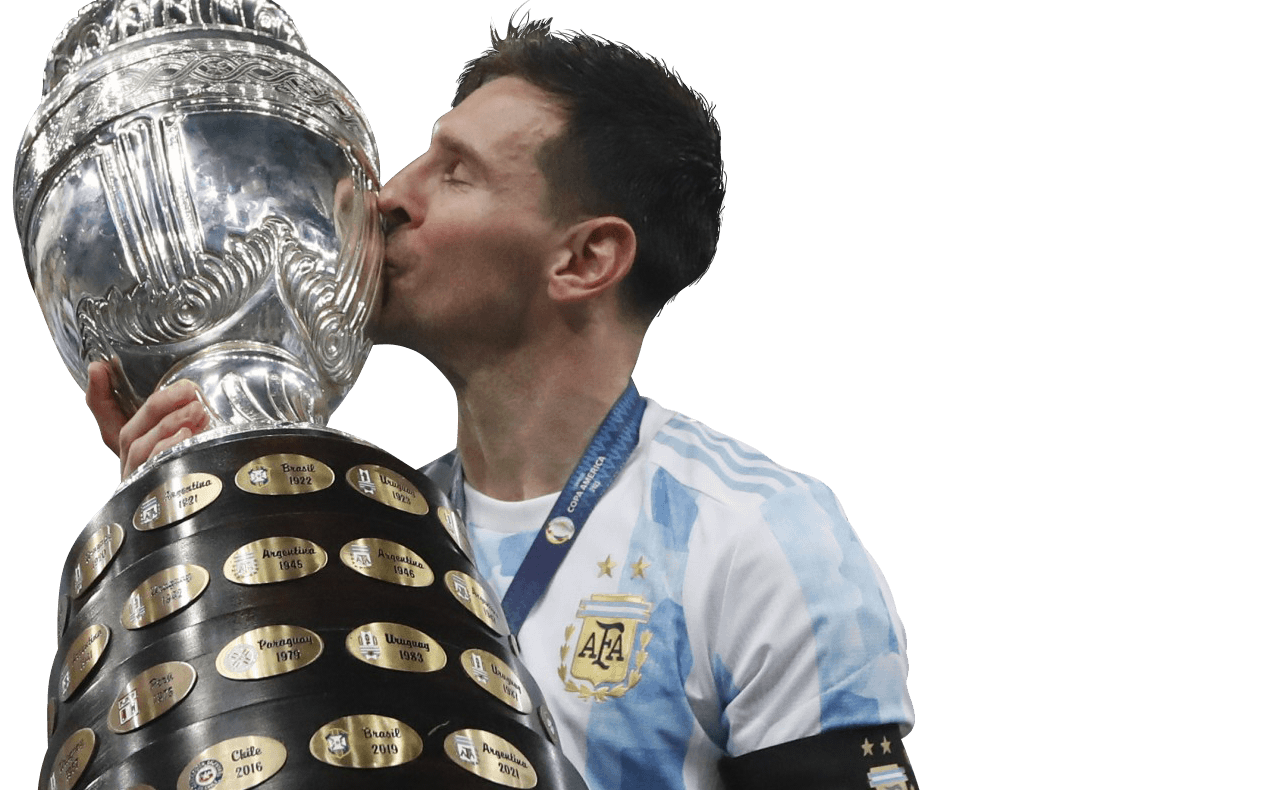
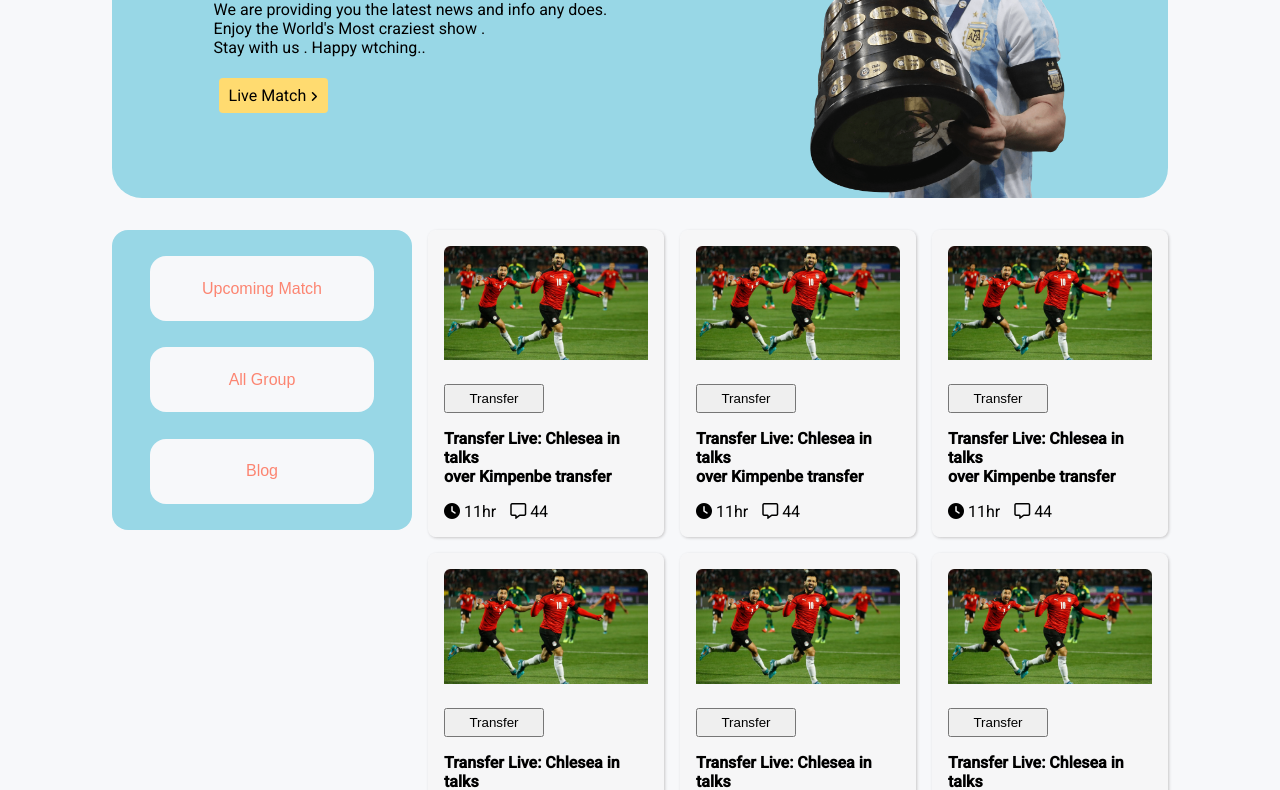
Before and after one commit to FmHasibul/secound-assignment, a plain HTML site: page index.html in a window 1280 px wide. Shown: the part 213-1003 px from the top of the page. Drawn offline with Linux system fonts and the light colour scheme; the site is published under a folder, as on GitHub Pages, so addresses that start at the root find nothing.

Commit message:
mistake resolved

```diff
--- a/index.html
+++ b/index.html
@@ -6,24 +6,8 @@
     <meta http-equiv="X-UA-Compatible" content="IE=edge">
     <meta name="viewport" content="width=device-width, initial-scale=1.0">
     <title>Sports Domain</title>
-    <link rel="stylesheet" href="/styles/style.css">
+    <link rel="stylesheet" href="./styles/style.css">
     <script src="https://kit.fontawesome.com/80c5d312b4.js" crossorigin="anonymous"></script>
-    <!-- <style>
-        .banner-image {
-            position: relative;
-            animation: mymove 5s;
-        }
-
-        @keyframes mymove {
-            from {
-                top: 200px;
-            }
-
-            to {
-                top: 0px;
-            }
-        }
-    </style> -->
 </head>
 
 <body>
```
